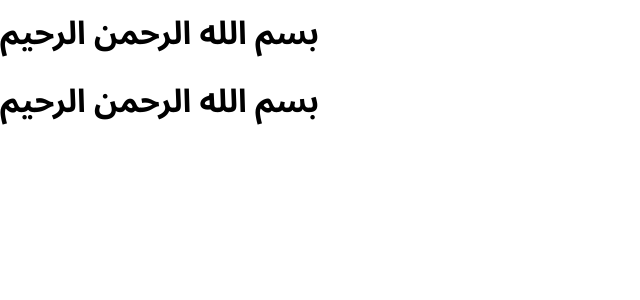
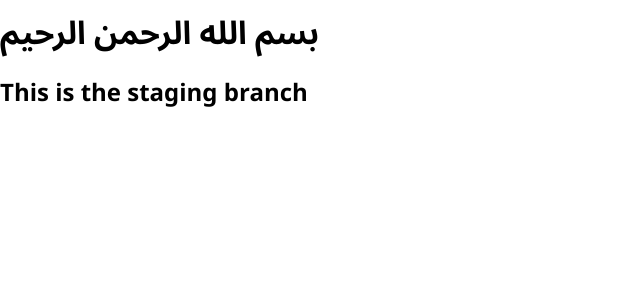
Before and after one commit to boroji/quran-hadi, a Next.js app: page / in a window 1280 px wide. Shown: the top 300 px of the page, without its empty margins (0-640 px from the left). Built offline with nearby package versions, Linux system fonts and the light colour scheme.

Commit message:
This is staging branch for netlify

```diff
--- a/pages/index.js
+++ b/pages/index.js
@@ -2,7 +2,7 @@ export default function Home() {
 	return (
 		<>
 			<h1>بسم الله الرحمن الرحیم</h1>
-			<h1>بسم الله الرحمن الرحیم</h1>
+			<h2>This is the staging branch</h2>
 		</>
 	)
 }
```
